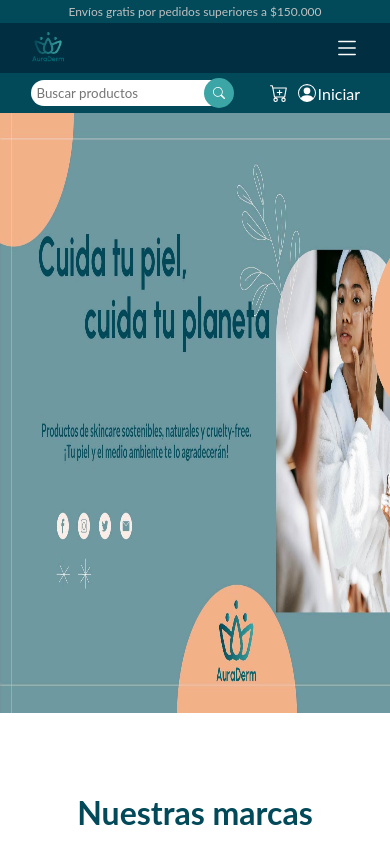
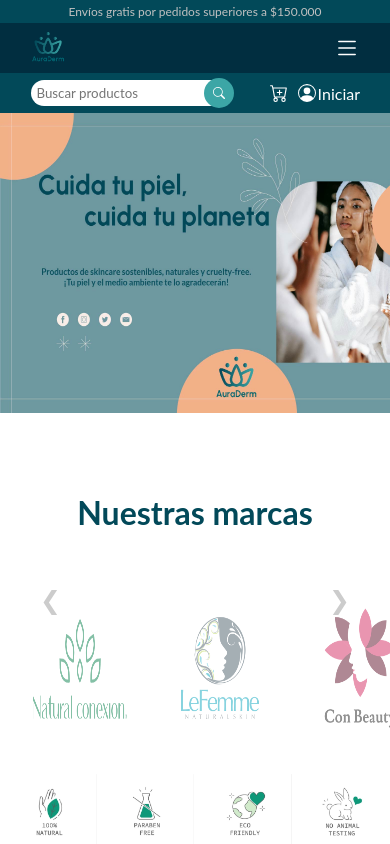
Before and after one commit to isabel-moreno22/AuraDerm, a plain HTML site: page views/inicio.html in a window 390 px wide. Shown: the top 844 px of the page. Drawn offline with Linux system fonts and the light colour scheme.

Commit message:
tarea  6

```diff
--- a/src/public/css/inicio.css
+++ b/src/public/css/inicio.css
@@ -1,3 +1,24 @@
+.carousel2 {
+    position: relative;
+    overflow: hidden;
+    max-width: 1920px;
+    min-width: 480px;
+    margin: auto;
+    height: 900px;
+}
+.slide {
+    width: 100%;
+    height: 100%;
+    position: absolute;
+    top: 0;
+    left: 0;
+    opacity: 0;
+    transition: opacity 0.5s ease-in-out;
+}
+.active {
+    opacity: 1;
+}
+
 .title-container {
     text-align: center;
     margin-top: 80px;
@@ -10,7 +31,12 @@
     width: 100%;
     overflow: hidden;
 	height: auto;
-    justify-content: space-around;
+}
+
+.carousel {
+	height: auto;
+    width: 100%;
+    overflow: hidden;
 }
 
 .carousel-arrow {
@@ -31,11 +57,6 @@
     right: 40px;
 }
 
-.carousel {
-	height: auto;
-    width: 100%;
-    overflow: hidden;
-}
 
 .carousel-track {
     display: flex;
@@ -44,48 +65,70 @@
 
 .carousel-logo {
     width: 100px;
-    margin: 100px;
+    margin: 80px;
     opacity: 0.5;
     transition: opacity 0.5s ease;
 	margin-top: 5px;
     margin-bottom: 20px;
-    padding-bottom: 3px;
 }
 
 .carousel-logo:hover {
     opacity: 1;
 }
 
-.banner-container, .banner {
+.banner-container, .banner{
 	position: relative;
     display: flex;
     justify-content: center;
     align-items: center;
     flex-direction: column;
     width: 100%;
-	margin-top: 10%;
+    margin-top: 8%;
 	height: auto;
 }
 
 
 
 /* Media Queries para Responsividad */
-@media (max-width: 768px) {
-    .slide {
-        height: 50vh;
+@media (max-width: 1200px) {
+    .carousel2, .slide {
+        height: 700px;
+    }
+
+    .carousel-logo{
+        margin: 50px;
+        height: auto;
     }
 
     .banner-container{
-        margin-top: 150px;
+        margin-top: 22%;
     }
 }
 
-@media (max-width: 490px) {
-    .slide {
-        height: 30vh;
+@media (max-width: 768px) {
+    .carousel2, .slide {
+        height: 500px;
+    }
+    .carousel-logo{
+        margin: 30px;
+        height: auto;
+    }
+    .banner-container{
+        margin-top: 40%;
     }
 
+}
+
+@media (max-width: 490px) {
+    .carousel2, .slide {
+        height: 300px;
+    }
     .carousel-logo{
-    justify-content: space-around;
+        margin: 20px;
+        height: auto;
+    }
+
+    .banner-container{
+    margin-top: 50%;
     }
 }
--- a/views/inicio.html
+++ b/views/inicio.html
@@ -10,29 +10,7 @@
 </head>
 <body>
     <header></header>
-    <style>
-        .carousel {
-            position: relative;
-            overflow: hidden;
-            max-width: 1920px;
-            min-width: 480px;
-            margin: auto;
-            height: 600px;
-        }
-        .slide {
-            width: 100%;
-            height: 100%;
-            position: absolute;
-            top: 0;
-            left: 0;
-            opacity: 0;
-            transition: opacity 0.5s ease-in-out;
-        }
-        .active {
-            opacity: 1;
-        }
-    </style>
-    <div class="carousel">
+    <div class="carousel2">
         <img src="../src/public/img/banners_Mesa de trabajo 1.jpg" class="slide active">
         <img src="../src/public/img/banners-02.jpg" class="slide">
         <img src="../src/public/img/banners-03.jpg" class="slide">
@@ -64,9 +42,9 @@
             <img src="../src/public/img/marca4.png" alt="Logo 4" class="carousel-logo">
             <img src="../src/public/img/marca5.png" alt="Logo 5" class="carousel-logo">
             <img src="../src/public/img/marca6.png" alt="Logo 5" class="carousel-logo">
-            <img src="../src/public/img/marca7.webp" alt="Logo 4" class="carousel-logo">
-            <img src="../src/public/img/marca8.avif" alt="Logo 5" class="carousel-logo">
-            <img src="../src/public/img/marca9.webp" alt="Logo 5" class="carousel-logo">
+            <img src="../src/public/img/marca7.webp" alt="Logo 6" class="carousel-logo">
+            <img src="../src/public/img/marca8.avif" alt="Logo 7" class="carousel-logo">
+            <img src="../src/public/img/marca9.webp" alt="Logo 8" class="carousel-logo">
         </div>
     </div>
     <div class="carousel-arrow right-arrow">&#10095;</div>
```
